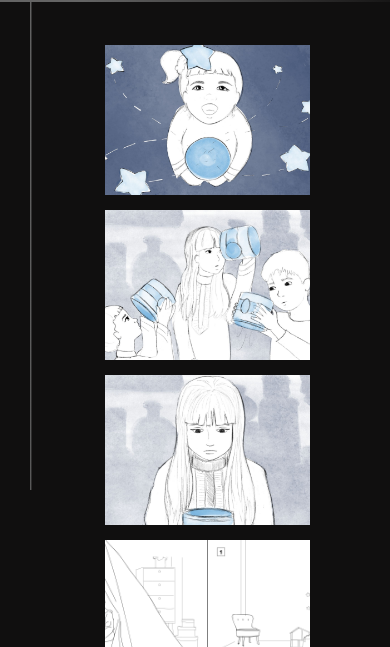
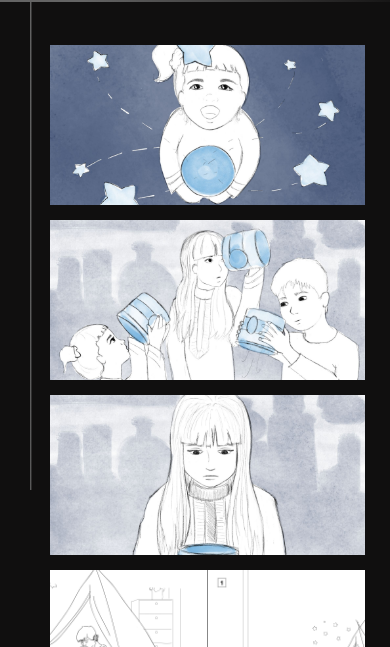
Before and after one commit to kulmanova1987/the_other_stories, a plain HTML site: page work_page.html in a window 390 px wide. Shown: the part 185-832 px from the top of the page. Drawn offline with nearby package versions, Linux system fonts and the light colour scheme.

Commit message:
theOtherStroies

```diff
--- a/scripts/main.js
+++ b/scripts/main.js
@@ -18,8 +18,8 @@ if (animItems.length > 0) {
         }
 
         if (
-          pageYOffset > animItemOffset - animItemPoint &&
-          pageYOffset < animItemOffset + animItemHeight
+          pageYOffset >= animItemOffset - animItemPoint &&
+          pageYOffset <= animItemOffset + animItemHeight
         ) {
           animItem.classList.add("active");
         } else {
@@ -41,6 +41,9 @@ if (animItems.length > 0) {
   }, 300);
 
   }
+
+
+
 
   // mobile menu
 
@@ -64,35 +67,30 @@ if (animItems.length > 0) {
 
     }
 
-  //work gallery
-   let images = document.querySelectorAll('.work_content img');
-   for (let i = 0; i < images.length; i++) {
-    if(i % 2 == 0){
-      images[i].style = `
-      transform:translateY(-250px);
-      `
-    }
-    else{
-      images[i].style = `
-      transform:translateX(-265px);
-      `
-    }
-   }
+
 
    // modal window
    let workImages = document.querySelectorAll('.work_content');
    let img = document.querySelectorAll('.work_content a img')
    let modal = document.querySelector('.modal');
    let closeBtn = document.querySelector('.close_btn');
+   let modalImg = document.querySelector('.swiper-slide img');
 
 
 
+   if (workImages) {
+    for (let i = 0; i < workImages.length; i++) {
+      workImages[i].addEventListener('click', (e)=>{
+        e.preventDefault();
+        modal.classList.add('active');
+        modalImg.src = img[i].src;
+      })
+     }
+   }
 
-   for (let i = 0; i < workImages.length; i++) {
-    workImages[i].addEventListener('click', (e)=>{
-      e.preventDefault();
-
-      modal.classList.add('active');
+   if (modal) {
+    modal.addEventListener('click', function(){
+      this.classList.remove('active');
     })
    }
 
@@ -115,16 +113,16 @@ for (let e of document.querySelectorAll('input[type="range"].slider-progress'))
 /**********************************************************************************/
 
 /*Swiper */
-var swiper = new Swiper(".mySwiper", {
-  slidesPerView: 1,
-  spaceBetween: 30,
-  loop: true,
-  pagination: {
-    el: ".swiper-pagination",
-    clickable: true,
-  },
-  navigation: {
-    nextEl: ".swiper-button-next",
-    prevEl: ".swiper-button-prev",
-  },
-});
+// var swiper = new Swiper(".mySwiper", {
+//   slidesPerView: 1,
+//   spaceBetween: 30,
+//   loop: true,
+//   pagination: {
+//     el: ".swiper-pagination",
+//     clickable: true,
+//   },
+//   navigation: {
+//     nextEl: ".swiper-button-next",
+//     prevEl: ".swiper-button-prev",
+//   },
+// });
--- a/style/media.css
+++ b/style/media.css
@@ -377,9 +377,8 @@
     }
     .works__content-right{
         padding-left: 50px;
-    }
-    .work_content{
-        height: 150px;
+        grid-template-columns: 1fr 1fr;
+    padding-bottom: 15px;
     }
 }
 
@@ -642,8 +641,11 @@
         padding-left: 15px;
     }
     .work_content.anim_text{
-        width: 205px;
+        width: 100%;
         margin: auto;
+    }
+    .works__content-right{
+        grid-template-columns: 1fr;
     }
 }
 
--- a/style/style.css
+++ b/style/style.css
@@ -963,17 +963,18 @@ margin-bottom: 25px; */
 
 
 .works__content-right{
-    display: flex;
-    flex-wrap: wrap;
+    display: grid;
+    grid-template-columns: 1fr 1fr 1fr;
+    /* flex-wrap: wrap; */
     max-width: 1110px;
     width: 100%;
     gap: 15px;
 }
 .work_content{
-    width: 30%;
+    width: 100%;
     overflow: hidden;
     position: relative;
-    height: 100%;
+    height: 160px;
     transition: cubic-bezier();
 }
 .work_content.anim_text{
@@ -982,7 +983,6 @@ margin-bottom: 25px; */
 .work_content img{
     width: 100%;
     object-fit: cover;
-    position: absolute;
     transition: cubic-bezier();
     height: 100%;
 }
@@ -1054,7 +1054,10 @@ margin-bottom: 25px; */
     object-fit: cover;
   }
    .swiper-slide {
-    text-align: center;
+    max-width: 715px;
+    width: 100%;
+    height: max-content;
+    /* text-align: center;
     font-size: 18px;
     background: #fff;
 
@@ -1070,15 +1073,12 @@ margin-bottom: 25px; */
     -ms-flex-align: center;
     -webkit-align-items: center;
     align-items: center;
-    margin: auto;
+    margin: auto; */
   }
-  /* .swiper {
-    margin-left: auto;
-    margin-right: auto;
-  }  */
-  .swiper-button-next, .swiper-button-prev{
+
+  /* .swiper-button-next, .swiper-button-prev{
     color: #FFFFFF;
   }
   .swiper-pagination-bullet{
     background: #ffffffdc;
-  }
+  } */
--- a/work_page.html
+++ b/work_page.html
@@ -138,8 +138,8 @@
             <!-- Modal Window-->
             <div id="myModal" class="modal">
             <!-- Modal Content -->
-
-            <div class="swiper mySwiper">
+        <div class="swiper-slide"><img src="images/work_images/wall_art1.jpg" alt=""></div>
+            <!-- <div class="swiper mySwiper">
                 <div class="swiper-wrapper">
                   <div class="swiper-slide"><img src="images/work_images/wall_art1.jpg" alt=""></div>
                   <div class="swiper-slide"><img src="images/work_images/wall_art2.jpg" alt=""></div>
@@ -155,7 +155,7 @@
                 <div class="swiper-pagination"></div>
               </div>
               <div class="swiper-button-next"></div>
-                <div class="swiper-button-prev"></div>
+                <div class="swiper-button-prev"></div> -->
               <div class="close_btn">
                 <span></span>
               </div>
```
Also changed, not shown: 1 other file.
